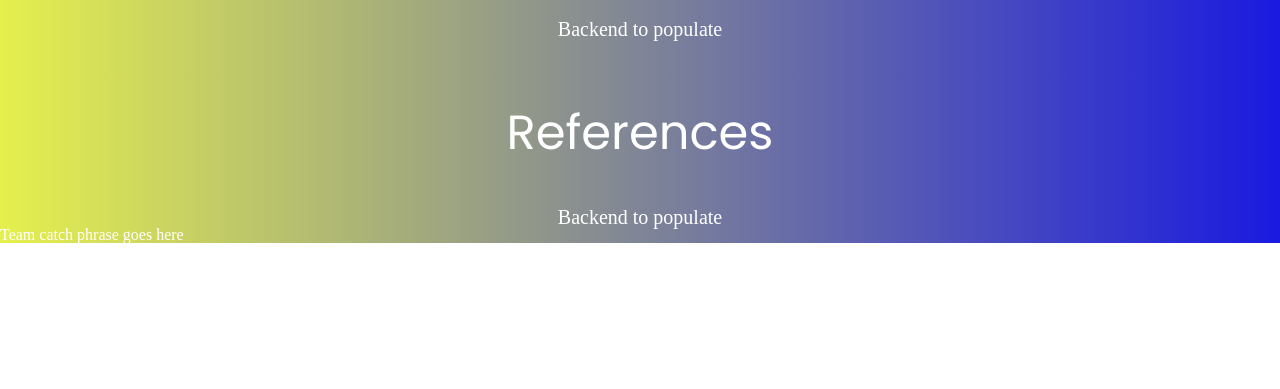
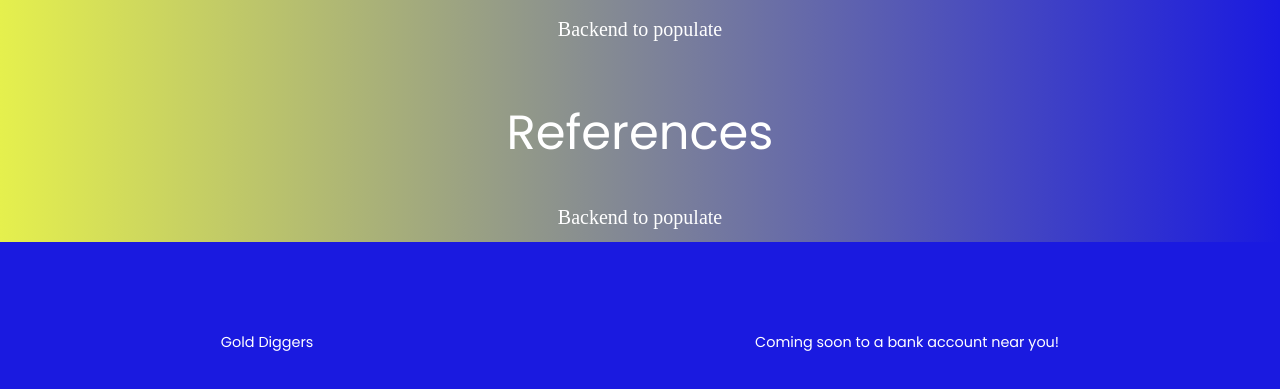
Before and after one commit to Team-Baby/project-planning, a plain HTML site: page results.html in a window 1280 px wide. Shown: the part 689-1078 px from the top of the page. Before the commit the page ends 932 px from the top, so only its background shows below. Drawn offline with Linux system fonts and the light colour scheme.

Commit message:
got the footer working across the pages and even made the css DRY inherited across the css files

```diff
--- a/css/results.css
+++ b/css/results.css
@@ -3,7 +3,7 @@ main div p {
   width: 50%;
 }
 
-h2 {
+main h2 {
   font-size: 1.75em;
   /* margin: auto; */
   width: 100%;
@@ -31,5 +31,4 @@ li {
 div ul {
   border-style: solid;
   border-width: thin;
-  /* margin-top: 30px; */
 }
--- a/css/style.css
+++ b/css/style.css
@@ -1,5 +1,5 @@
 body {
-  background: linear-gradient(to left, #1a1ae0, #e5f04d);
+  background: linear-gradient(to left, rgb(26, 26, 224), #e5f04d);
   font-family: "Times New Roman", Times, serif;
   color: rgb(255, 255, 255);
 }
@@ -188,15 +188,6 @@ fieldset>input {
   margin-bottom: 15px;
 }
 
-/* footer {
-  display: flex;
-  font-size: 0.90em;
-  text-align: right;
-  padding-right: 10px;
-  height: 100px;
-  /* background-color: lightslategray; */
-  /* margin-top: 15px; */
-/* }  */
 
 form label{
   margin-top: 50px;
@@ -216,11 +207,6 @@ h3{
  text-align: center;
  margin-top: 10px;
 }
-
-footer h6 {
-  margin: auto;
-}
-
 
 /* Start of box animation. Assistance by: Youtube video: Animated Background with Pure CSS and Html by Divinector */
 .box-area li{
@@ -291,3 +277,15 @@ footer h6 {
     opacity: 0;
   }
 }
+
+footer {
+  display: flex;
+  font-size: 0.90em;
+  height: 200px;
+  background-color: rgb(26, 26, 224);
+  margin-top: 15px;
+}
+
+footer h2 {
+  margin: auto;
+}
--- a/results.html
+++ b/results.html
@@ -26,6 +26,7 @@
     </nav>
   </header>
 
+  <body>
   <main>
     <div>
       <h1 id="moodHeader">Backend to populate the Mood Here</h1>
@@ -55,9 +56,12 @@
       <h1>References</h1>
       <p>Backend to populate</p>
     </div>
+  </main>
+  </body>
 
   <footer>
-    <h6>Team catch phrase goes here</h6>
+    <h2>Gold Diggers</h2>
+    <h2>Coming soon to a bank account near you!</h2>
   </footer>
   <script src="js/results.js"></script>
 </body>
```
Also changed, not shown: bio.html (+2 -1 lines), index.html (+4 -10 lines).
